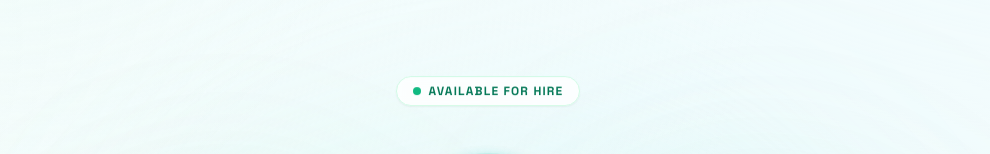
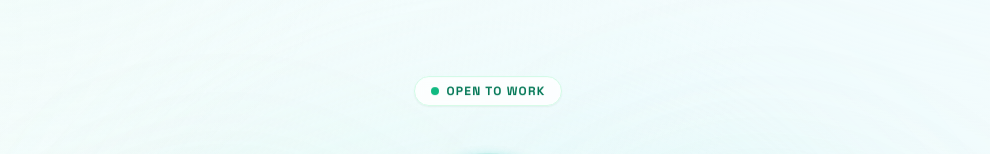
Before and after one commit to TARUN-1526/tarun_d, a React (Vite) app: page / in a window 1280 px wide. Shown: the top 154 px of the page, without its empty margins (152-1142 px from the left). Built offline with nearby package versions, Linux system fonts and the light colour scheme.

Commit message:
feat: update Hero tsx file from available to hire to Open to work

```diff
--- a/components/Hero.tsx
+++ b/components/Hero.tsx
@@ -19,7 +19,7 @@
               <span className="animate-ping absolute inline-flex h-full w-full rounded-full bg-emerald-400 opacity-75"></span>
               <span className="relative inline-flex rounded-full h-2 w-2 bg-emerald-500"></span>
             </span>
-            <span className="text-emerald-700 text-xs font-bold tracking-widest uppercase">Available for Hire</span>
+            <span className="text-emerald-700 text-xs font-bold tracking-widest uppercase">Open to work</span>
           </div>
 
           {/* Avatar with Ring */}
```
